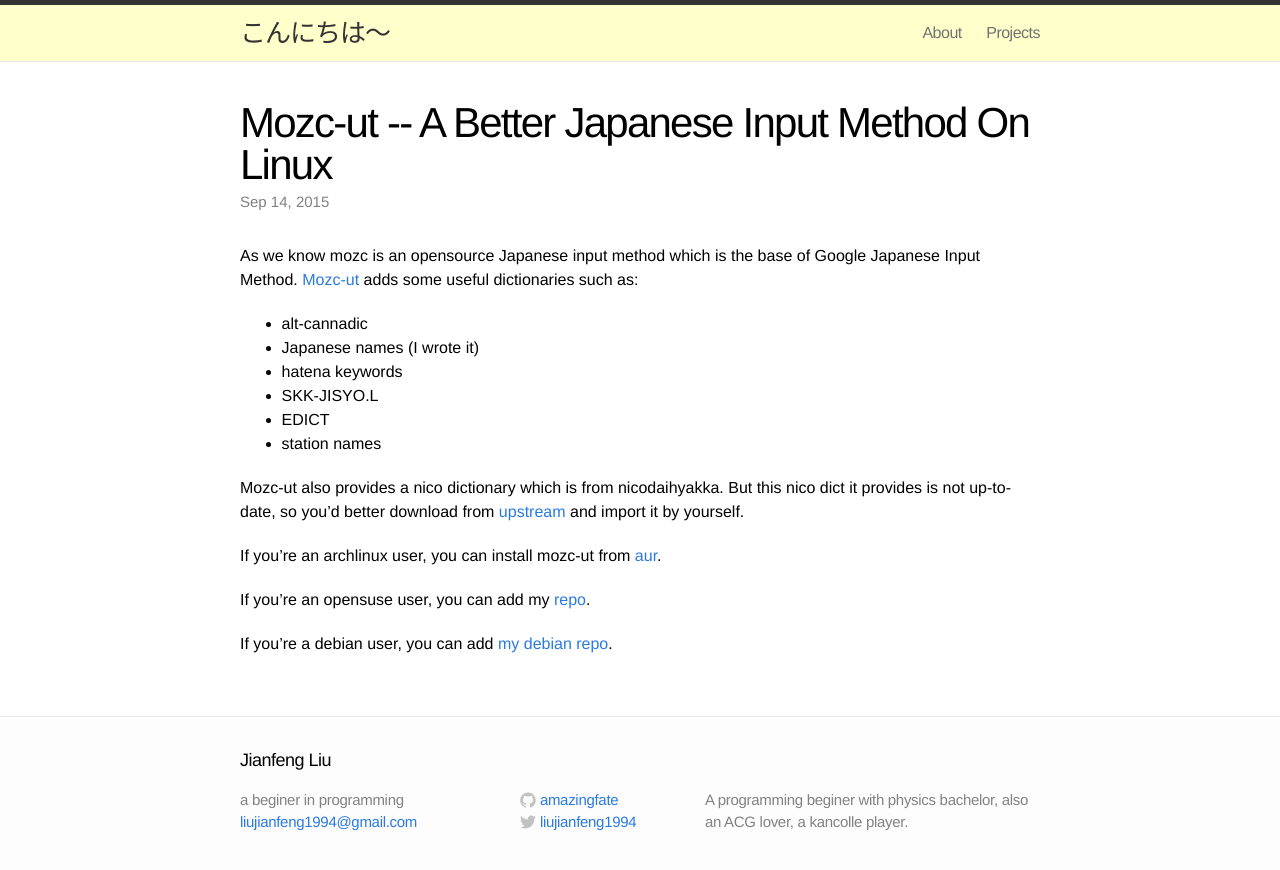
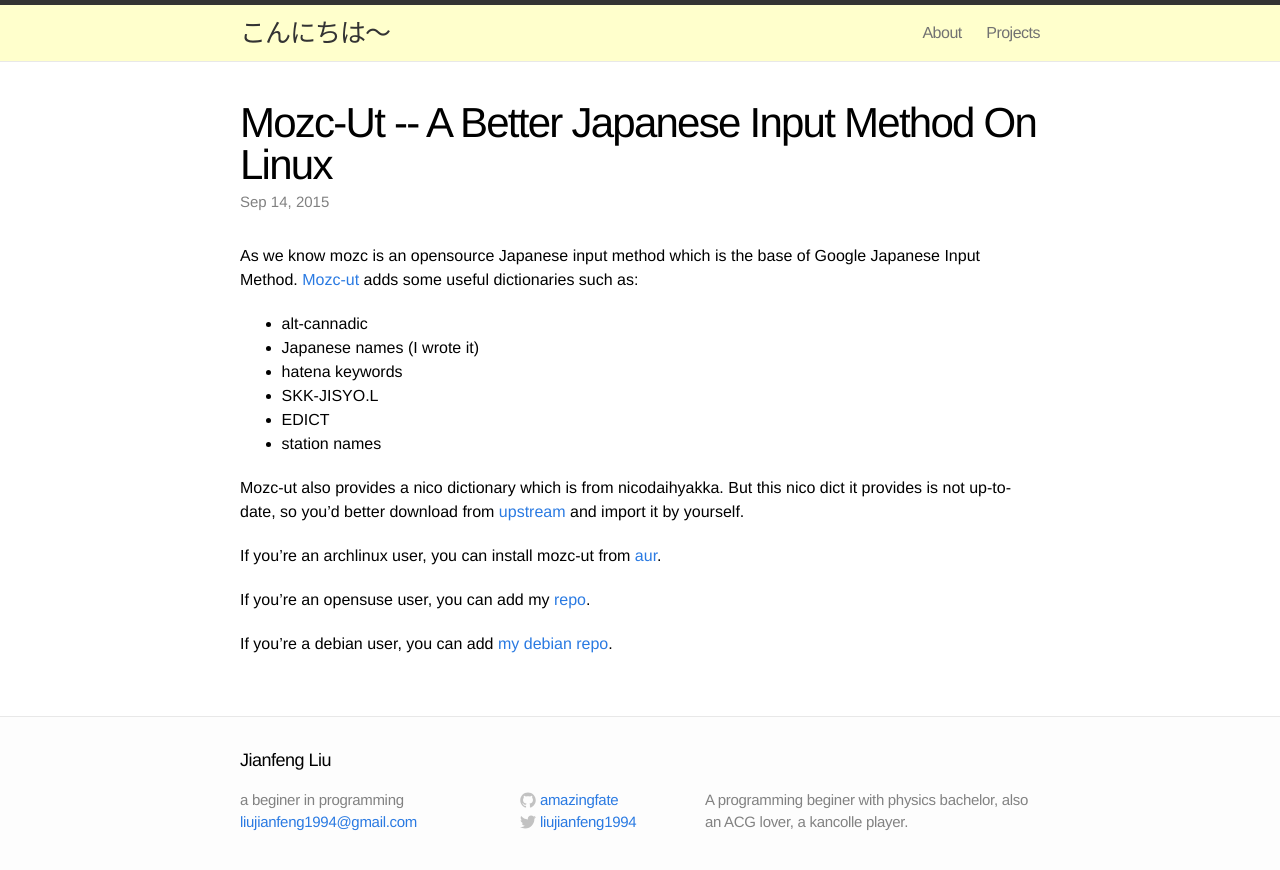
Before and after one commit to amazingfate/amazingfate.github.io, a Jekyll site: the page built from _posts/2015-09-14-a-better-japanese-input-method.md, in a window 1280 px wide. Shown: the top 870 px of the page. Built offline with Jekyll 4.4.1, drawn with Linux system fonts in a browser that asks for light colours; Markdown is read by kramdown in place of the engine named in the settings; comment, search, counter and statistics services are not loaded.

```diff
--- a/_posts/2015-09-14-a-better-japanese-input-method.md
+++ b/_posts/2015-09-14-a-better-japanese-input-method.md
@@ -1,6 +1,6 @@
 ---
 layout: post
-title: Mozc-ut -- A Better Japanese Input Method On Linux
+title: Mozc-Ut -- A Better Japanese Input Method On Linux
 ---
 As we know mozc is an opensource Japanese input method which is the base of Google Japanese Input Method. [Mozc-ut](http://www.geocities.jp/ep3797/mozc_01.html) adds some useful dictionaries such as:
 
```
